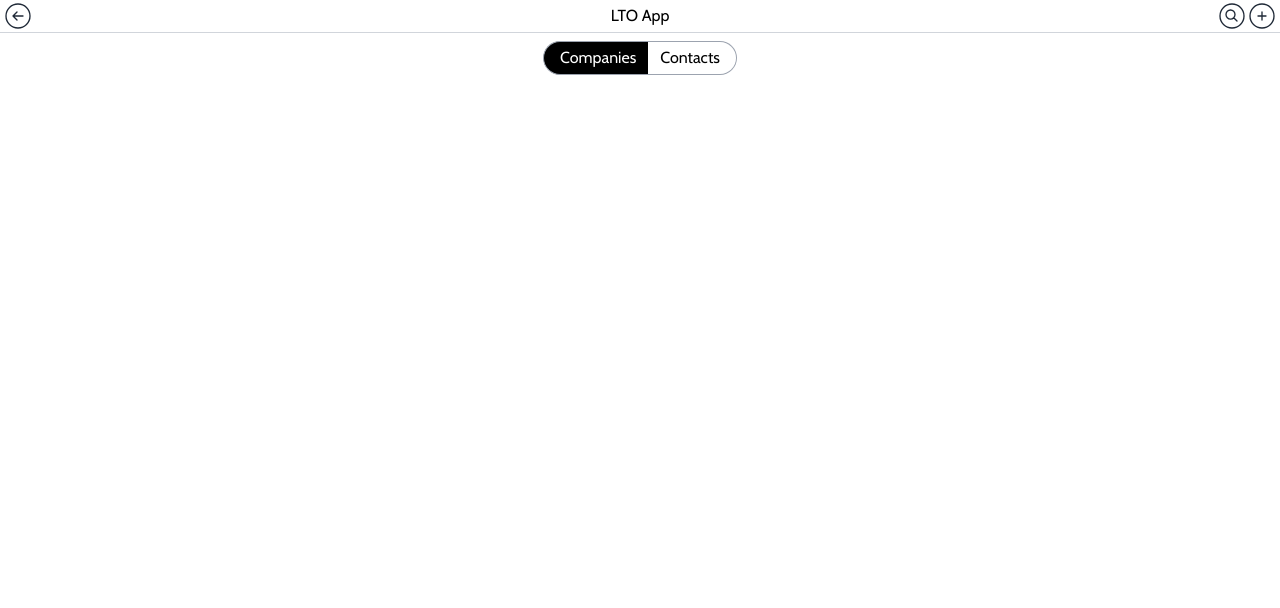
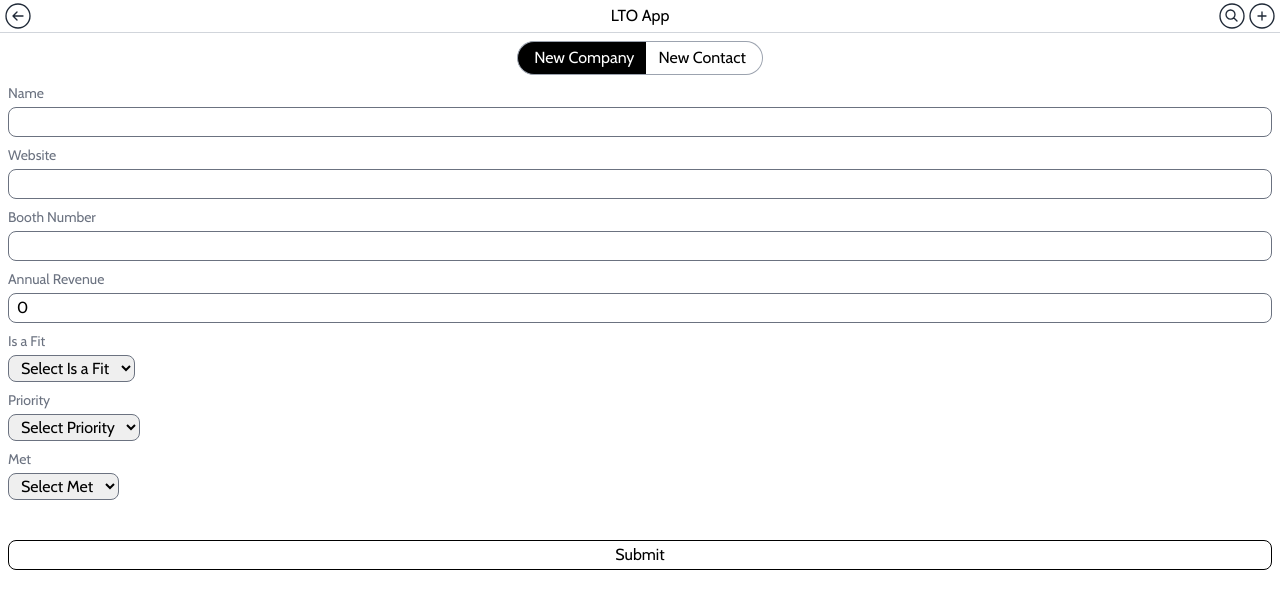
Before and after one commit to charliemeyer/lto-app-prototype, a Next.js app: page /addNew in a window 1280 px wide. Shown: the top 608 px of the page. Built offline with nearby package versions, Linux system fonts and the light colour scheme.

Commit message:
add new thing form

```diff
--- a/src/app/contacts/[id]/page.tsx
+++ b/src/app/contacts/[id]/page.tsx
@@ -45,12 +45,15 @@ const ContactDetailsView = ({ id }: { id: string }) => {
                 <div>
                     <Link
                         className="underline"
-                        href={`mailto:${contact.email}`}
+                        href={`mailto:${contact.email || ""}`}
                     >
                         {contact.email}
                     </Link>{" "}
                     |{" "}
-                    <Link className="underline" href={contact.linkedInUrl}>
+                    <Link
+                        className="underline"
+                        href={contact.linkedInUrl || ""}
+                    >
                         LinkedIn
                     </Link>
                 </div>
@@ -82,7 +85,7 @@ const ContactDetailsView = ({ id }: { id: string }) => {
                         Pre-show notes
                     </span>
                     <br></br>
-                    {contact.preNotes}
+                    {contact.preNotes || "No notes found"}
                 </div>
                 <div className="flex flex-col gap-1">
                     <span className="text-sm text-gray-400">
--- a/src/components/AddNewForm.tsx
+++ b/src/components/AddNewForm.tsx
@@ -1,11 +1,20 @@
 "use client";
 
-import { useState } from "react";
+import { addCompany, addContact, Company, Contact } from "@/utils/api";
+import { CompanyFields, ContactFields, FieldConfig } from "@/utils/fields";
+import Link from "next/link";
+import { useEffect, useState } from "react";
 
 export const AddNewForm = () => {
     const [activeTab, setActiveTab] = useState<"companies" | "contacts">(
         "companies"
     );
+
+    const [newThing, setNewThing] = useState<Company | Contact | null>();
+
+    useEffect(() => {
+        setNewThing(null);
+    }, [activeTab]);
 
     return (
         <div className="p-2">
@@ -16,7 +25,7 @@ export const AddNewForm = () => {
                     }`}
                     onClick={() => setActiveTab("companies")}
                 >
-                    Companies
+                    New Company
                 </div>
                 <div
                     className={`rounded-r-full border-l-0 border border-gray-400 py-1 pr-4 pl-3 cursor-pointer ${
@@ -24,9 +33,135 @@ export const AddNewForm = () => {
                     }`}
                     onClick={() => setActiveTab("contacts")}
                 >
-                    Contacts
+                    New Contact
                 </div>
             </div>
+            {activeTab === "companies" && (
+                <Form
+                    fields={CompanyFields}
+                    onCreate={async (v) => {
+                        const newCompany = await addCompany(v);
+                        setNewThing(newCompany);
+                    }}
+                />
+            )}
+            {activeTab === "contacts" && (
+                <Form
+                    fields={ContactFields}
+                    onCreate={async (v) => {
+                        const newContact = await addContact(v);
+                        setNewThing(newContact);
+                    }}
+                />
+            )}
+            {newThing && (
+                <div className="w-full text-center py-4">
+                    <span className="font-bold text-green-600">Saved.</span>
+                    <br></br>
+                    <Link
+                        className="underline"
+                        href={`/${activeTab}/${newThing.id}`}
+                    >
+                        View page
+                    </Link>
+                </div>
+            )}
         </div>
     );
 };
+
+const getDefaultState = (fields: FieldConfig[]) => {
+    const state: any = {};
+    fields.forEach((f) => {
+        if (f.type === "number") {
+            state[f.field] = 0;
+        } else {
+            state[f.field] = "";
+        }
+    });
+    return state;
+};
+
+const Form = ({
+    fields,
+    onCreate,
+}: {
+    fields: FieldConfig[];
+    onCreate: (v: any) => any;
+}) => {
+    const [formData, setFormData] = useState<any>(getDefaultState(fields));
+
+    const handleChange = (e: any) => {
+        const { name, value } = e.target;
+        let parsedValue = value;
+        const fieldConfig = fields.find((f) => f.field === name);
+        // TODO: validation?
+        if (fieldConfig?.type === "number") {
+            parsedValue = Number(value);
+        }
+        setFormData({
+            ...formData,
+            [name]: parsedValue,
+        });
+    };
+
+    const handleSubmit = (e: any) => {
+        e.preventDefault();
+        const toSubmit = { ...formData };
+        // validate domain names!
+        Object.keys(formData).forEach((k) => {
+            const field = fields.find((f) => f.field === k);
+            if (field?.values && !field.values.includes(toSubmit[k])) {
+                toSubmit[k] = null;
+            }
+        });
+        onCreate(toSubmit);
+        setFormData(getDefaultState(fields));
+    };
+
+    return (
+        <form onSubmit={handleSubmit} className="flex flex-col gap-2">
+            {fields.map((field) => (
+                <div key={field.field} className="flex flex-col gap-1">
+                    <label
+                        htmlFor={field.field}
+                        className="text-sm text-gray-500"
+                    >
+                        {field.name}
+                    </label>
+                    {field.values ? (
+                        <select
+                            id={field.field}
+                            name={field.field}
+                            value={formData[field.field]}
+                            onChange={handleChange}
+                            className="w-fit px-2 py-0.5 border border-gray-500 rounded-lg"
+                        >
+                            <option value="">Select {field.name}</option>
+                            {field.values.map((value) => (
+                                <option key={value} value={value}>
+                                    {value}
+                                </option>
+                            ))}
+                        </select>
+                    ) : (
+                        <input
+                            type={field.type || "text"}
+                            id={field.field}
+                            name={field.field}
+                            value={formData[field.field]}
+                            onChange={handleChange}
+                            className="px-2 py-0.5 w-full border border-gray-500 rounded-lg"
+                        />
+                    )}
+                </div>
+            ))}
+            <button
+                type="submit"
+                className="border border-black rounded-lg px-2 py-0.5 mt-8"
+            >
+                Submit
+            </button>
+        </form>
+    );
+};
--- a/src/components/Header.tsx
+++ b/src/components/Header.tsx
@@ -34,9 +34,12 @@ export const Header = ({
                     <MagnifyingGlassCircleIcon className="h-8 w-8 stroke-1" />
                 </Link>
             )}
-            <button className="rounded-full absolute right-0.5 text-gray-800">
+            <Link
+                className="rounded-full absolute right-0.5 text-gray-800"
+                href="/addNew"
+            >
                 <PlusCircleIcon className="h-8 w-8 stroke-1" />
-            </button>
+            </Link>
         </div>
     );
 };
--- a/src/utils/api.ts
+++ b/src/utils/api.ts
@@ -110,19 +110,20 @@ export const getContacts = async (): Promise<Contact[]> => {
     });
 };
 
-export const addCompany = (fields: Company) => {
+export const addCompany = async (fields: Company) => {
     const postBody: Partial<Company> = {};
     Object.entries(companyFieldNames).forEach(([jsKey, airtableKey]) => {
         // @ts-ignore
         postBody[airtableKey] = fields[jsKey];
     });
-    fetch("/api/companies", {
+    const res = await fetch("/api/companies", {
         method: "POST",
         headers: {
             "Content-Type": "application/json",
         },
         body: JSON.stringify(postBody),
     });
+    return await res.json();
 };
 
 export const patchCompany = (id: string, fields: Partial<Company>) => {
@@ -145,19 +146,20 @@ export const patchCompany = (id: string, fields: Partial<Company>) => {
     });
 };
 
-export const addContact = (fields: Contact) => {
+export const addContact = async (fields: Contact) => {
     const postBody: Partial<Contact> = {};
     Object.entries(contactFieldNames).forEach(([jsKey, airtableKey]) => {
         // @ts-ignore
         postBody[airtableKey] = fields[jsKey];
     });
-    fetch("/api/contacts", {
+    const res = await fetch("/api/contacts", {
         method: "POST",
         headers: {
             "Content-Type": "application/json",
         },
         body: JSON.stringify(postBody),
     });
+    return await res.json();
 };
 
 export const patchContact = (id: string, fields: Partial<Contact>) => {
--- a/src/utils/fields.ts
+++ b/src/utils/fields.ts
@@ -5,6 +5,7 @@ import { SortConfig } from "@/components/SortForm";
 export type FieldConfig = {
     field: string;
     name: string;
+    type?: "number" | "email";
     values?: (string | number)[];
 };
 
@@ -14,12 +15,17 @@ export const CompanyFields: FieldConfig[] = [
         name: "Name",
     },
     {
+        field: "domain",
+        name: "Website",
+    },
+    {
         field: "boothNumber",
         name: "Booth Number",
     },
     {
         field: "annualRevenue",
         name: "Annual Revenue",
+        type: "number",
     },
     {
         field: "isAFit",
@@ -30,6 +36,7 @@ export const CompanyFields: FieldConfig[] = [
         field: "priority",
         name: "Priority",
         values: [1, 2, 3, 4, 5],
+        type: "number",
     },
     {
         field: "met",
@@ -38,7 +45,7 @@ export const CompanyFields: FieldConfig[] = [
     },
 ];
 
-export const ContactFields = [
+export const ContactFields: FieldConfig[] = [
     {
         field: "firstName",
         name: "First Name",
@@ -46,6 +53,15 @@ export const ContactFields = [
     {
         field: "lastName",
         name: "Last Name",
+    },
+    {
+        field: "email",
+        name: "Email",
+        type: "email",
+    },
+    {
+        field: "jobTitle",
+        name: "Job Title",
     },
     {
         field: "status",
```
